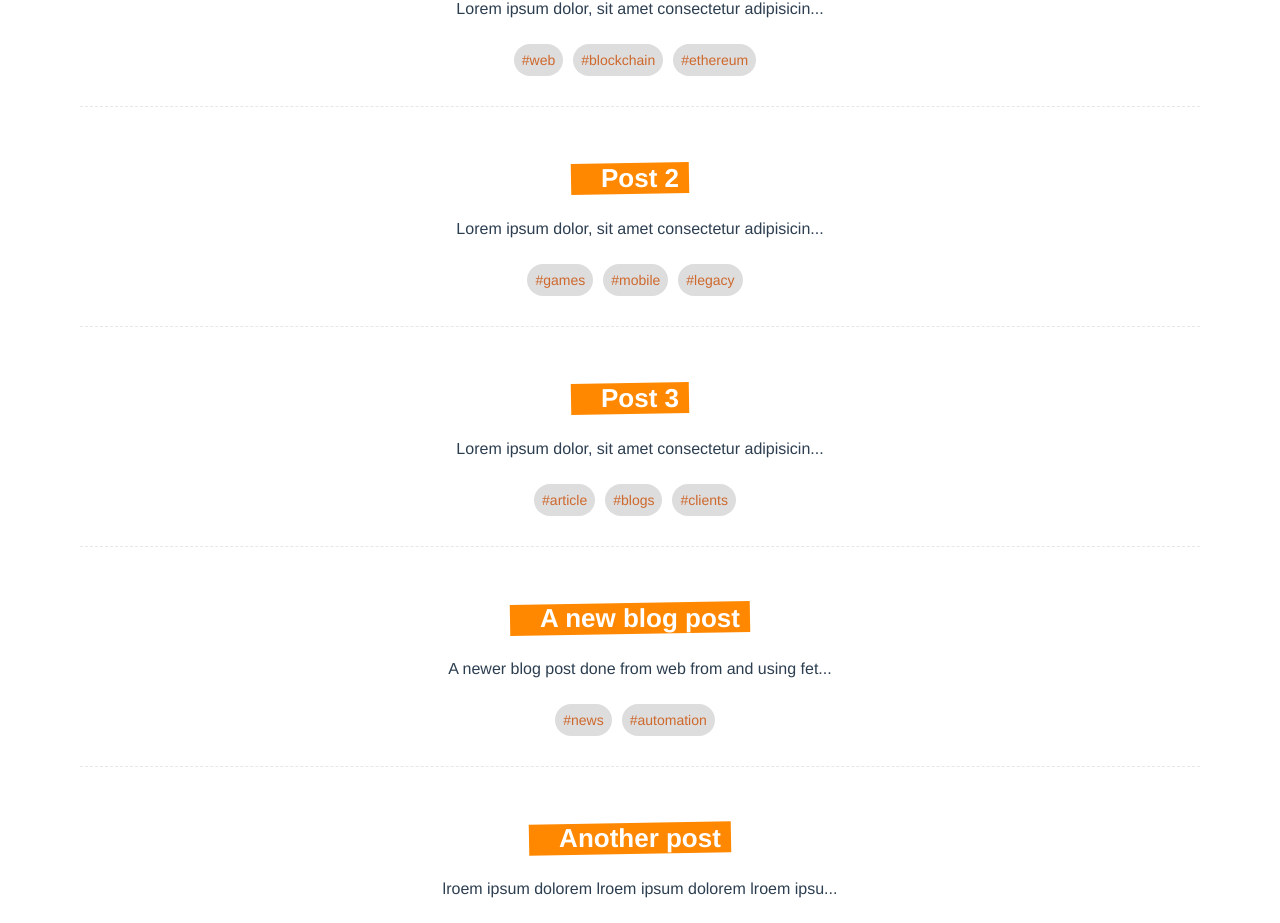
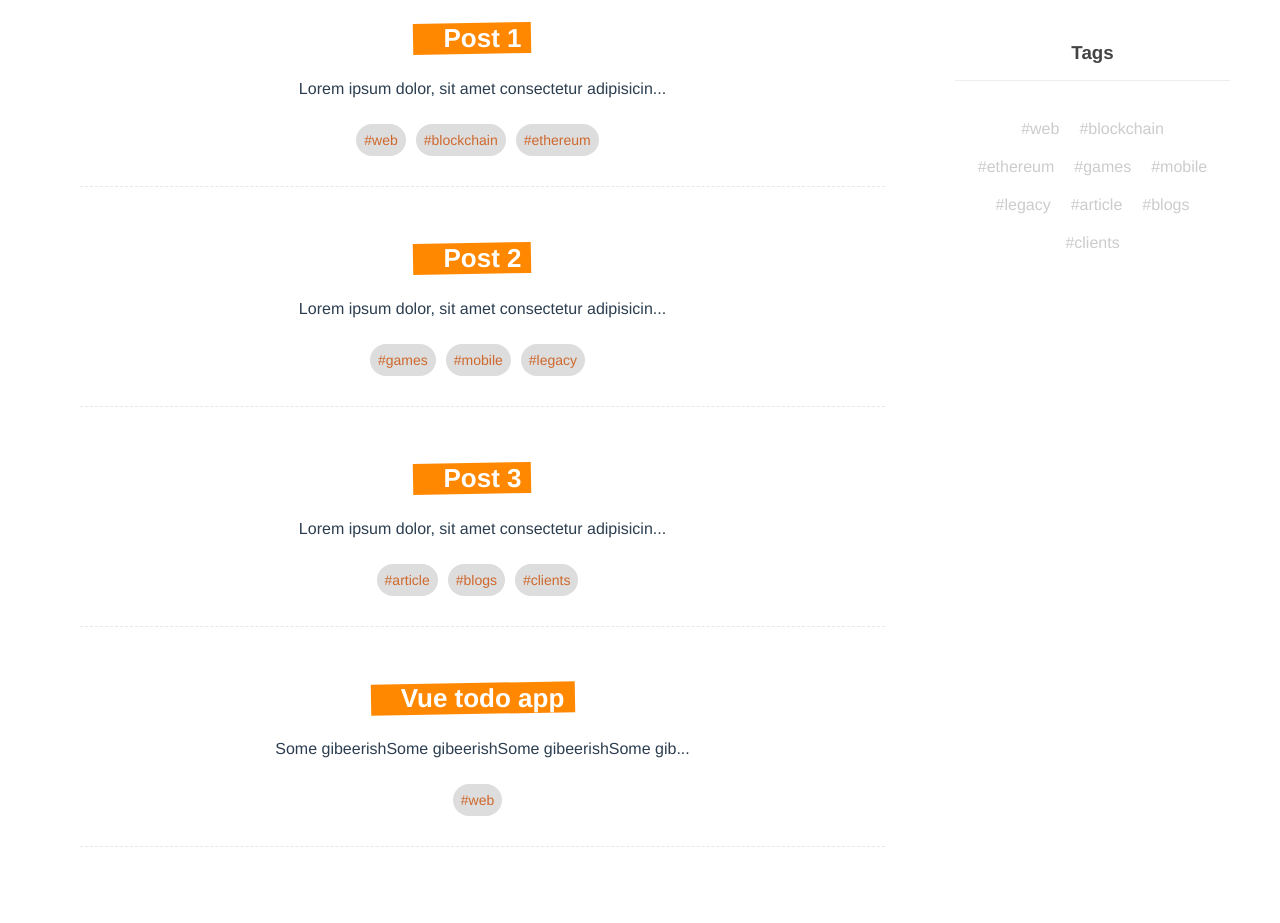
Before and after one commit to ArtificialNeuralIntelligence/col-of-vue-apps, a Vue app: page / in a window 1280 px wide. Shown: the part 240-1163 px from the top of the page. After the commit the page ends 1135 px from the top, so only its background shows below. Built offline with nearby package versions, Linux system fonts and the light colour scheme; data requests are answered from the project's data file.

Commit message:
Tag cloud added
Added:
-- tags refined view
-- fixed setup with lazy load props
-- styling

```diff
--- a/data/db.json
+++ b/data/db.json
@@ -31,46 +31,12 @@
       ]
     },
     {
-      "title": "A new blog post",
-      "body": "A newer blog post done from web from and using fetch api along with parsing json data stringify. Good for warm up ",
+      "title": "Vue todo app",
+      "body": "Some gibeerishSome gibeerishSome gibeerishSome gibeerishSome gibeerishSome gibeerishSome gibeerishSome gibeerishSome gibeerishSome gibeerishSome gibeerishSome gibeerishSome gibeerishSome gibeerishSome gibeerish",
       "tags": [
-        "news",
-        "automation"
+        "web"
       ],
       "id": 4
-    },
-    {
-      "title": "Another post",
-      "body": "lroem ipsum dolorem lroem ipsum dolorem lroem ipsum dolorem lroem ipsum dolorem lroem ipsum dolorem lroem ipsum dolorem lroem ipsum dolorem lroem ipsum dolorem lroem ipsum dolorem lroem ipsum dolorem ",
-      "tags": [
-        "gibberish"
-      ],
-      "id": 5
-    },
-    {
-      "title": "Another post",
-      "body": "lroem ipsum dolorem lroem ipsum dolorem lroem ipsum dolorem lroem ipsum dolorem lroem ipsum dolorem lroem ipsum dolorem lroem ipsum dolorem lroem ipsum dolorem lroem ipsum dolorem lroem ipsum dolorem ",
-      "tags": [
-        "gibberish"
-      ],
-      "id": 6
-    },
-    {
-      "title": "Asiana",
-      "body": "const router = useRouter();const router = useRouter();const router = useRouter();const router = useRouter();const router = useRouter();const router = useRouter();const router = useRouter();const router = useRouter();",
-      "tags": [
-        "automated"
-      ],
-      "id": 7
-    },
-    {
-      "title": "Few more blogs",
-      "body": "TagTagTagTagTagTagTagTagTagTagTagTagTagTagTagTagTagTagTagTagTagTagTagTagTagTagTagTagTagTagTagTagTagTagTagTagTagTagTagTagTagTagTagTagTagTagTagTagTagTagTagTagTagTagTagTagTagTagTagTag TagTagTagTagTagTagTagTagTagTagTagTagTagTagTagTagTagTagTag",
-      "tags": [
-        "ethereum",
-        "web"
-      ],
-      "id": 8
     }
   ]
 }
--- /dev/null
+++ b/src/components/TagCloud.vue
@@ -0,0 +1,66 @@
+<template>
+  <div class="tag-cloud">
+    <h3>Tags</h3>
+    <div v-if="!t.length">
+      <spinner></spinner>
+    </div>
+    <div v-else>
+      <div v-for="tag in t" :key="tag">
+        <router-link :to="{ name: 'Tag', params: { tag: tag } }">
+          #{{ tag }}</router-link
+        >
+      </div>
+    </div>
+  </div>
+</template>
+
+<script>
+import Spinner from "@/components/Spinner.vue";
+import { ref, watchEffect } from "vue";
+import getTags from "../composables/getTags";
+export default {
+  name: "TagCloud",
+  components: {
+    Spinner,
+  },
+  props: {
+    posts: {
+      type: Array,
+      required: true,
+    },
+  },
+  setup(props) {
+    const t = ref([]);
+    watchEffect(() => {
+      if (props.posts.length) {
+        const { tags } = getTags(props.posts);
+        t.value = tags.value;
+      }
+    });
+    return { t };
+  },
+};
+</script>
+
+<style lang="css" scoped>
+.tag-cloud {
+  padding: 10px;
+}
+.tag-cloud h3 {
+  border-bottom: 1px solid #eee;
+  padding: 16px 8px;
+  color: #444;
+}
+.tag-cloud div {
+  display: inline-block;
+  padding: 10px;
+}
+.tag-cloud a {
+  color: #ccc;
+  text-decoration: none;
+}
+.tag-cloud a.router-link-active {
+  color: #ff8800;
+  font-weight: bold;
+}
+</style>
--- /dev/null
+++ b/src/composables/getTags.js
@@ -0,0 +1,17 @@
+import { ref } from "vue";
+
+const getTags = (posts) => {
+  const tags = ref([]);
+  const tagSet = new Set();
+
+  // loop through each post and get a non duplicated set
+  posts.forEach((post) => {
+    post.tags.forEach((t) => tagSet.add(t));
+  });
+  // return as an arrat
+  tags.value = [...tagSet];
+
+  return { tags };
+};
+
+export default getTags;
--- a/src/views/Home.vue
+++ b/src/views/Home.vue
@@ -1,17 +1,23 @@
 <template>
   <div class="home">
-    <post-lists :posts="posts" :error="error" />
+    <h1>Home</h1>
+    <div class="layout">
+      <post-lists :posts="posts" :error="error" />
+      <tag-cloud :posts="posts" />
+    </div>
   </div>
 </template>
 
 <script>
 import PostLists from "@/components/PostLists.vue";
+import TagCloud from "@/components/TagCloud.vue";
 import getPosts from "../composables/getPosts";
 
 export default {
   name: "Home",
   components: {
     PostLists,
+    TagCloud,
   },
   setup() {
     const { posts, error, load } = getPosts();
@@ -27,4 +33,9 @@ export default {
   margin: 0 auto;
   padding: 10px;
 }
+.layout {
+  display: grid;
+  grid-template-columns: 3fr 1fr;
+  gap: 20px;
+}
 </style>
--- a/src/views/Tag.vue
+++ b/src/views/Tag.vue
@@ -1,16 +1,19 @@
 <template>
   <post-lists :posts="refinedPosts" :error="error"></post-lists>
+  <tag-cloud :posts="posts"></tag-cloud>
 </template>
 
 <script>
 import { computed } from "vue";
 import PostLists from "@/components/PostLists.vue";
 import getPosts from "../composables/getPosts";
+import TagCloud from "@/components/TagCloud.vue";
 
 export default {
   name: "Tag",
   components: {
     PostLists,
+    TagCloud,
   },
   props: {
     tag: {
@@ -28,7 +31,7 @@ export default {
     });
     //
     console.log(refinedPosts);
-    return { refinedPosts, error };
+    return { refinedPosts, error, posts };
   },
 };
 </script>
```
